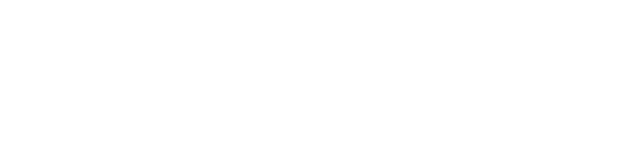
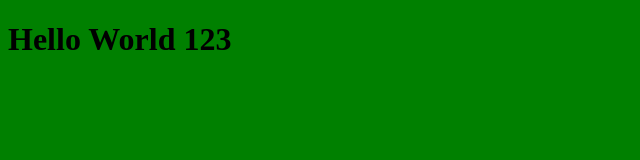
Before and after one commit to fmontes/portfolio-stream-project-one, a plain HTML site: page index.html in a window 1280 px wide. Shown: the whole page, without its empty margins (0-640 px from the left). Drawn offline with Linux system fonts and the light colour scheme.

Commit message:
Adding styles

```diff
--- a/index.html
+++ b/index.html
@@ -5,9 +5,12 @@
   <meta http-equiv="X-UA-Compatible" content="IE=edge">
   <meta name="viewport" content="width=device-width, initial-scale=1.0">
   <title>Crypto Portfolio</title>
+  <link rel="stylesheet" href="./styles/main.css">
 </head>
 <body>
-  <header></header>
+  <header>
+    <h1>Hello World 123</h1>
+  </header>
   <main>
     <section class="hero"></section>
     <div class="clients"></div>
--- /dev/null
+++ b/styles/main.css
@@ -0,0 +1,3 @@
+html {
+  background-color: green;
+}
```
